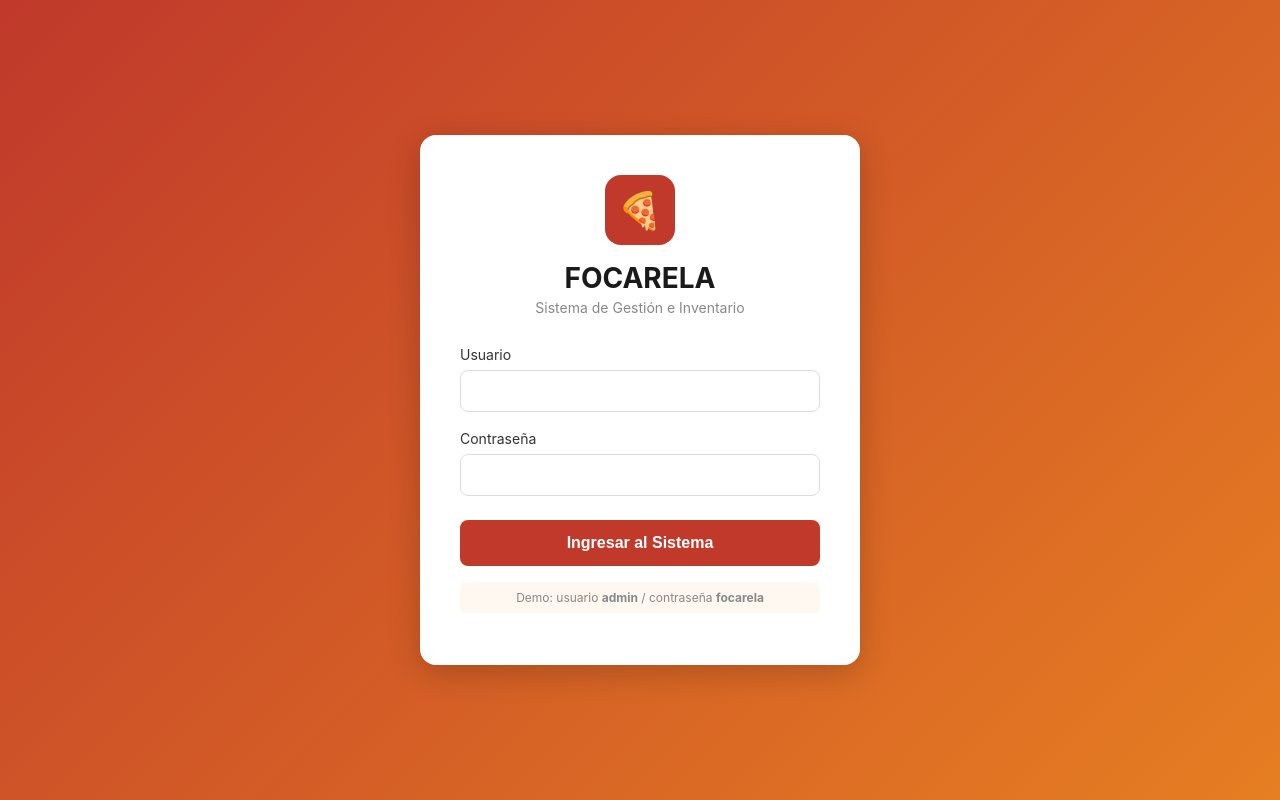
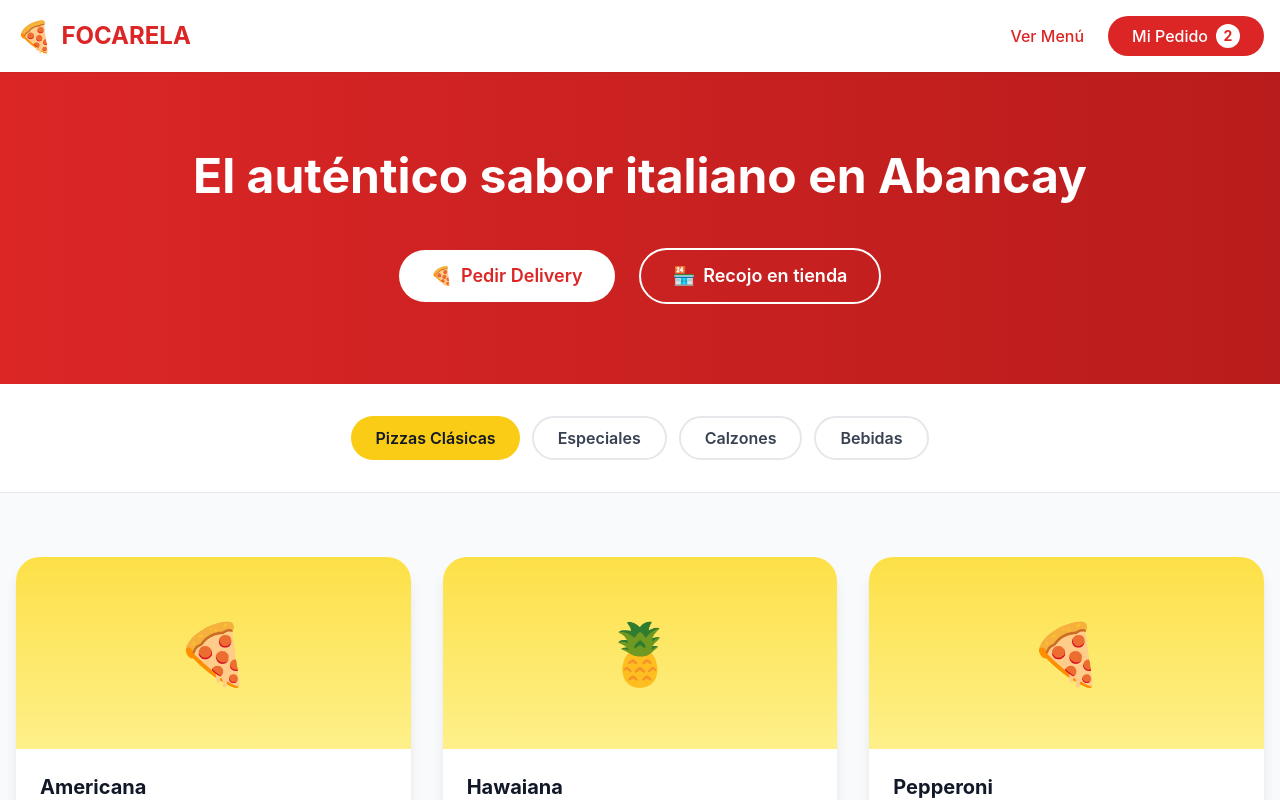
Before and after one commit to Ro7721/focarela-proyect, a React (Create React App) app in the folder front-jose/: page / in a window 1280 px wide. Shown: the top 800 px of the page. Built offline with nearby package versions, Linux system fonts and the light colour scheme.

Commit message:
subiendo cambios de pagina principal

```diff
--- /dev/null
+++ b/front-jose/postcss.config.js
@@ -0,0 +1,5 @@
+module.exports = {
+    plugins: {
+    "@tailwindcss/postcss": {},
+  },
+}
--- a/front-jose/src/App.js
+++ b/front-jose/src/App.js
@@ -1,96 +1,10 @@
-import React, { useState } from 'react';
+import React from 'react';
+import Home from './page/home/home';
+import './App.css';
 
 function App() {
-  const [usuario, setUsuario] = useState('');
-  const [contrasena, setContrasena] = useState('');
-
-  const handleLogin = () => {
-    if (usuario === 'admin' && contrasena === 'focarela') {
-      alert('¡Bienvenido al sistema FOCARELA!');
-    } else {
-      alert('Usuario o contraseña incorrectos');
-    }
-  };
-
   return (
-    <div style={{
-      minHeight: '100vh',
-      background: 'linear-gradient(135deg, #c0392b, #e67e22)',
-      display: 'flex',
-      alignItems: 'center',
-      justifyContent: 'center'
-    }}>
-      <div style={{
-        background: 'white',
-        borderRadius: '16px',
-        padding: '40px',
-        width: '360px',
-        boxShadow: '0 8px 32px rgba(0,0,0,0.2)',
-        textAlign: 'center'
-      }}>
-        <div style={{
-          background: '#c0392b',
-          borderRadius: '16px',
-          width: '70px',
-          height: '70px',
-          display: 'flex',
-          alignItems: 'center',
-          justifyContent: 'center',
-          margin: '0 auto 16px',
-          fontSize: '36px'
-        }}>🍕</div>
-
-        <h1 style={{ color: '#1a1a1a', fontSize: '28px', margin: '0 0 4px' }}>FOCARELA</h1>
-        <p style={{ color: '#888', fontSize: '14px', margin: '0 0 28px' }}>Sistema de Gestión e Inventario</p>
-
-        <div style={{ textAlign: 'left', marginBottom: '16px' }}>
-          <label style={{ fontSize: '14px', color: '#333' }}>Usuario</label>
-          <input
-            type="text"
-            value={usuario}
-            onChange={e => setUsuario(e.target.value)}
-            style={{
-              width: '100%', padding: '12px', marginTop: '6px',
-              border: '1px solid #ddd', borderRadius: '8px',
-              fontSize: '14px', boxSizing: 'border-box'
-            }}
-          />
-        </div>
-
-        <div style={{ textAlign: 'left', marginBottom: '24px' }}>
-          <label style={{ fontSize: '14px', color: '#333' }}>Contraseña</label>
-          <input
-            type="password"
-            value={contrasena}
-            onChange={e => setContrasena(e.target.value)}
-            style={{
-              width: '100%', padding: '12px', marginTop: '6px',
-              border: '1px solid #ddd', borderRadius: '8px',
-              fontSize: '14px', boxSizing: 'border-box'
-            }}
-          />
-        </div>
-
-        <button
-          onClick={handleLogin}
-          style={{
-            width: '100%', padding: '14px',
-            background: '#c0392b', color: 'white',
-            border: 'none', borderRadius: '8px',
-            fontSize: '16px', fontWeight: 'bold', cursor: 'pointer'
-          }}
-        >
-          Ingresar al Sistema
-        </button>
-
-        <p style={{
-          marginTop: '16px', fontSize: '12px', color: '#888',
-          background: '#fff8f0', padding: '8px', borderRadius: '6px'
-        }}>
-          Demo: usuario <strong>admin</strong> / contraseña <strong>focarela</strong>
-        </p>
-      </div>
-    </div>
+    <Home />
   );
 }
 
--- a/front-jose/src/index.css
+++ b/front-jose/src/index.css
@@ -1,3 +1,7 @@
+@tailwind base;
+@tailwind components;
+@tailwind utilities;
+
 body {
   margin: 0;
   font-family: -apple-system, BlinkMacSystemFont, 'Segoe UI', 'Roboto', 'Oxygen',
--- /dev/null
+++ b/front-jose/src/page/home/home.tsx
@@ -0,0 +1,156 @@
+import React, { useState } from 'react';
+
+interface Pizza {
+  id: number;
+  name: string;
+  description: string;
+  image: string;
+  category: string;
+}
+
+const pizzas: Pizza[] = [
+  {
+    id: 1,
+    name: 'Americana',
+    description: 'Jamón, queso mozzarella, salsa tomate, oregano',
+    image: '🍕',
+    category: 'clasicas'
+  },
+  {
+    id: 2,
+    name: 'Hawaiana',
+    description: 'Jamón ahumado, piña dulce, queso fundido',
+    image: '🍍',
+    category: 'especiales'
+  },
+  {
+    id: 3,
+    name: 'Pepperoni',
+    description: 'Doble pepperoni, mozzarella, toque picante',
+    image: '🍕',
+    category: 'clasicas'
+  }
+];
+
+export default function Home() {
+  const [selectedCategory, setSelectedCategory] = useState('clasicas');
+  const [cartCount, setCartCount] = useState(2);
+
+  const categories = [
+    { id: 'clasicas', label: 'Pizzas Clásicas' },
+    { id: 'especiales', label: 'Especiales' },
+    { id: 'calzones', label: 'Calzones' },
+    { id: 'bebidas', label: 'Bebidas' }
+  ];
+
+  const handleAddToCart = () => {
+    setCartCount(cartCount + 1);
+  };
+
+  return (
+    <div className="min-h-screen bg-gray-50">
+      {/* Header */}
+      <header className="bg-white shadow-sm sticky top-0 z-50">
+        <div className="max-w-7xl mx-auto px-4 py-4 flex justify-between items-center">
+          <div className="flex items-center gap-2">
+            <span className="text-3xl">🍕</span>
+            <h1 className="text-2xl font-bold text-red-600">FOCARELA</h1>
+          </div>
+
+          <nav className="flex items-center gap-6">
+            <button className="text-red-600 hover:text-red-700 font-medium transition">
+              Ver Menú
+            </button>
+            <button className="relative bg-red-600 text-white px-6 py-2 rounded-full hover:bg-red-700 transition font-medium flex items-center gap-2">
+              Mi Pedido
+              <span className="bg-white text-red-600 rounded-full w-6 h-6 flex items-center justify-center text-sm font-bold">
+                {cartCount}
+              </span>
+            </button>
+          </nav>
+        </div>
+      </header>
+
+      {/* Hero Banner */}
+      <section className="bg-gradient-to-r from-red-600 to-red-700 py-20 px-4">
+        <div className="max-w-7xl mx-auto text-center">
+          <h2 className="text-4xl md:text-5xl font-bold text-white mb-12">
+            El auténtico sabor italiano en Abancay
+          </h2>
+
+          <div className="flex flex-col sm:flex-row gap-6 justify-center items-center">
+            <button className="bg-white text-red-600 px-8 py-3 rounded-full font-semibold hover:bg-gray-100 transition flex items-center gap-2 text-lg">
+              <span>🍕</span> Pedir Delivery
+            </button>
+            <button className="border-2 border-white text-white px-8 py-3 rounded-full font-semibold hover:bg-white hover:text-red-600 transition flex items-center gap-2 text-lg">
+              <span>🏪</span> Recojo en tienda
+            </button>
+          </div>
+        </div>
+      </section>
+
+      {/* Category Filter */}
+      <section className="bg-white py-8 px-4 border-b border-gray-200">
+        <div className="max-w-7xl mx-auto">
+          <div className="flex flex-wrap gap-3 justify-center">
+            {categories.map((category) => (
+              <button
+                key={category.id}
+                onClick={() => setSelectedCategory(category.id)}
+                className={`px-6 py-2 rounded-full font-semibold transition ${
+                  selectedCategory === category.id
+                    ? 'bg-yellow-400 text-gray-900'
+                    : 'bg-white border-2 border-gray-200 text-gray-700 hover:border-gray-300'
+                }`}
+              >
+                {category.label}
+              </button>
+            ))}
+          </div>
+        </div>
+      </section>
+
+      {/* Products Grid */}
+      <section className="max-w-7xl mx-auto px-4 py-16">
+        <div className="grid grid-cols-1 md:grid-cols-2 lg:grid-cols-3 gap-8">
+          {pizzas.map((pizza) => (
+            <div
+              key={pizza.id}
+              className="bg-white rounded-3xl shadow-lg overflow-hidden hover:shadow-xl transition transform hover:scale-105"
+            >
+              {/* Product Image Container */}
+              <div className="bg-gradient-to-b from-yellow-300 to-yellow-200 h-48 flex items-center justify-center text-6xl">
+                {pizza.image}
+              </div>
+
+              {/* Product Info */}
+              <div className="p-6">
+                <h3 className="text-xl font-bold text-gray-900 mb-2">
+                  {pizza.name}
+                </h3>
+                <p className="text-gray-600 text-sm mb-4">
+                  {pizza.description}
+                </p>
+
+                {/* Add Button */}
+                <button
+                  onClick={handleAddToCart}
+                  className="w-full bg-red-600 text-white font-bold py-2 px-4 rounded-lg hover:bg-red-700 transition flex items-center justify-center gap-2"
+                >
+                  <span>+</span> Agregar
+                </button>
+              </div>
+            </div>
+          ))}
+        </div>
+      </section>
+
+      {/* Footer */}
+      <footer className="bg-gray-900 text-white py-12 px-4 mt-16">
+        <div className="max-w-7xl mx-auto text-center">
+          <p className="text-gray-400">© 2026 FOCARELA - El auténtico sabor italiano en Abancay</p>
+        </div>
+      </footer>
+    </div>
+  );
+}
--- /dev/null
+++ b/front-jose/tailwind.config.js
@@ -0,0 +1,11 @@
+/** @type {import('tailwindcss').Config} */
+module.exports = {
+  content: [
+    "./index.html",
+    "./src/**/*.{js,ts,jsx,tsx}",
+  ],
+  theme: {
+    extend: {},
+  },
+  plugins: [],
+}
```
Also changed, not shown: front-jose/package.json (+8 -0 lines), front-jose/tsconfig.json (added, +21 -0 lines), 1 other file (tests, documents, lock files or other folders).
